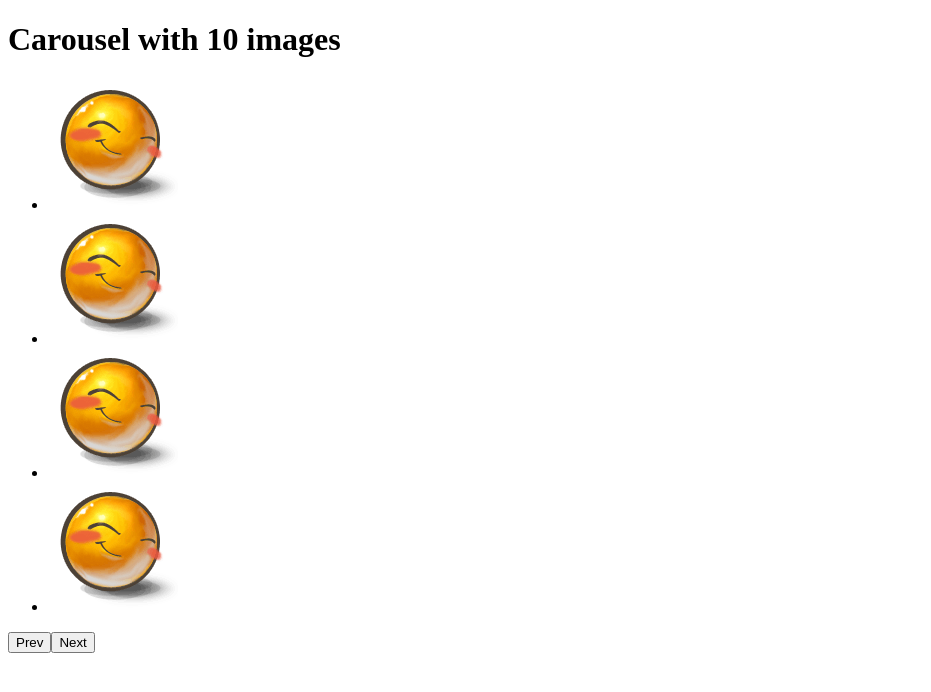
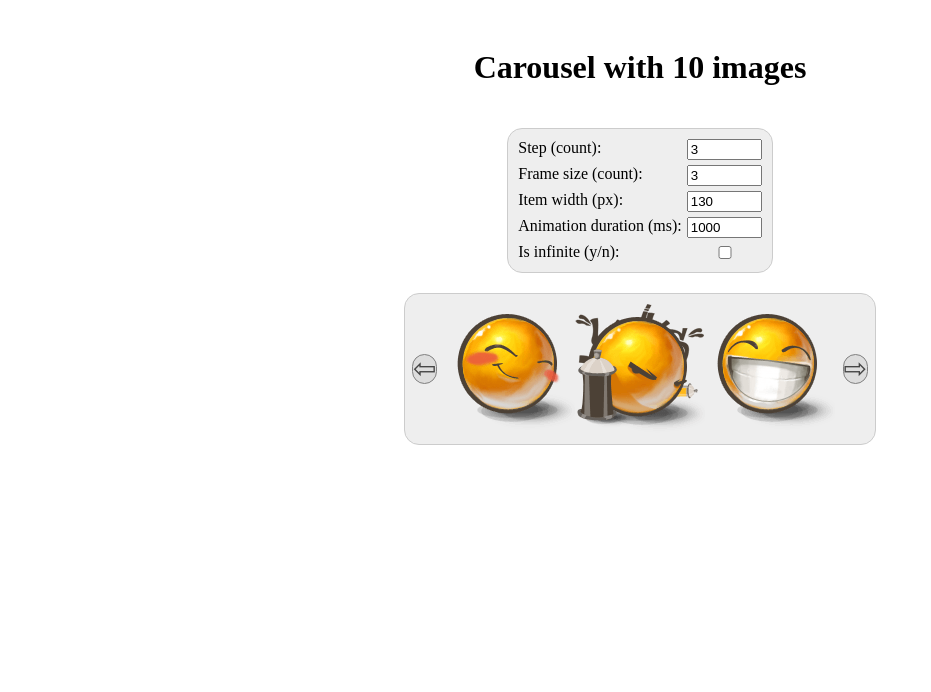
Before and after one commit to mate-academy/react_carousel, a React (Create React App) app: page / in a window 1280 px wide. Shown: the top 692 px of the page, without its empty margins (0-931 px from the left). Built offline with nearby package versions, Linux system fonts and the light colour scheme; the HTML template or start-up script is replaced by a standard one.

Commit message:
solution

```diff
--- a/src/App.scss
+++ b/src/App.scss
@@ -1 +1,7 @@
-// style go here
+.App {
+  display: flex;
+  gap: 20px;
+  flex-direction: column;
+  align-items: center;
+  padding: 20px;
+}
--- a/src/App.tsx
+++ b/src/App.tsx
@@ -1,14 +1,8 @@
 import React from 'react';
 import './App.scss';
-import Carousel from './components/Carousel';
+import { CarouselForm } from './components/CarouselForm';
 
-interface State {
-  images: string[];
-}
-
-class App extends React.Component<{}, State> {
-  state = {
-    images: [
+const imagesFromServer = [
   './img/1.png',
   './img/2.png',
   './img/3.png',
@@ -19,21 +13,17 @@ class App extends React.Component<{}, State> {
   './img/8.png',
   './img/9.png',
   './img/10.png',
-    ],
-  };
+];
 
-  render() {
-    const { images } = this.state;
-
+const App: React.FC = () => {
   return (
     <div className="App">
       {/* eslint-disable-next-line */}
-        <h1>Carousel with {images.length} images</h1>
+      <h1 data-cy="title">Carousel with {imagesFromServer.length} images</h1>
 
-        <Carousel />
+      <CarouselForm images={imagesFromServer} />
     </div>
   );
-  }
-}
+};
 
 export default App;
--- a/src/components/Carousel.scss
+++ /dev/null
@@ -1 +0,0 @@
-// style go here
--- a/src/components/Carousel.tsx
+++ /dev/null
@@ -1,18 +0,0 @@
-import React from 'react';
-import './Carousel.scss';
-
-const Carousel: React.FC = () => (
-  <div className="Carousel">
-    <ul className="Carousel__list">
-      <li><img src="./img/1.png" alt="1" /></li>
-      <li><img src="./img/1.png" alt="2" /></li>
-      <li><img src="./img/1.png" alt="3" /></li>
-      <li><img src="./img/1.png" alt="4" /></li>
-    </ul>
-
-    <button type="button">Prev</button>
-    <button type="button">Next</button>
-  </div>
-);
-
-export default Carousel;
--- /dev/null
+++ b/src/components/Carousel/Carousel.scss
@@ -0,0 +1,62 @@
+.Carousel {
+  position: relative;
+  padding: 10px 40px;
+  border: 1px solid #ccc;
+  border-radius: 15px;
+  background: #eee;
+
+  &__container {
+    overflow: hidden;
+  }
+
+  &__list {
+    margin: 0;
+    padding: 0;
+    list-style: none;
+    font-size: 0;
+  }
+
+  &__item {
+    display: inline-block;
+  }
+
+  &__image {
+    display: block;
+  }
+}
+
+.Arrow {
+  position: absolute;
+  top: 50%;
+  transform: translateY(-50%);
+  padding: 0;
+  background: #ddd;
+  border-radius: 15px;
+  border: 1px solid gray;
+  font-size: 28px;
+  line-height: 28px;
+  color: #444;
+  display: block;
+
+  &:focus {
+    outline: none;
+  }
+
+  &:hover {
+    background: #ccc;
+    cursor: pointer;
+  }
+
+  &:disabled {
+    background: #ddd;
+    cursor: not-allowed;
+  }
+
+  &--Prev {
+    left: 7px;
+  }
+
+  &--Next {
+    right: 7px;
+  }
+}
--- /dev/null
+++ b/src/components/Carousel/Carousel.tsx
@@ -0,0 +1,133 @@
+import React from 'react';
+import './Carousel.scss';
+
+type Props = {
+  images: string[];
+  step: number;
+  frameSize: number;
+  itemWidth: number;
+  animationDuration: number;
+  infinite: boolean;
+};
+
+type State = {
+  position: number;
+};
+
+export class Carousel extends React.Component<Props, State> {
+  state: Readonly<State> = {
+    position: 0,
+  };
+
+  handleNextClick = () => {
+    const { position } = this.state;
+    const {
+      infinite,
+      images,
+      itemWidth,
+      step,
+      frameSize,
+    } = this.props;
+
+    const maxRight = itemWidth * (frameSize - images.length);
+    const stepWidth = itemWidth * step;
+    const currentLeft = Math.max((position - stepWidth), maxRight);
+
+    this.setState({
+      position: (position === maxRight && infinite)
+        ? 0
+        : currentLeft,
+    });
+  };
+
+  handlePrevClick = () => {
+    const { position } = this.state;
+    const {
+      infinite,
+      images,
+      itemWidth,
+      step,
+      frameSize,
+    } = this.props;
+
+    const maxRight = itemWidth * (frameSize - images.length);
+    const stepWidth = itemWidth * step;
+    const currentLeft = Math.min((position + stepWidth), 0);
+
+    this.setState({
+      position: (position === 0 && infinite)
+        ? maxRight
+        : currentLeft,
+    });
+  };
+
+  render() {
+    const { position } = this.state;
+    const {
+      images,
+      frameSize,
+      itemWidth,
+      animationDuration,
+      infinite,
+    } = this.props;
+
+    return (
+      <div className="Carousel">
+        <button
+          type="button"
+          className="Arrow Arrow--Prev"
+          disabled={(!infinite && position === 0)}
+          onClick={this.handlePrevClick}
+        >
+          ⇦
+        </button>
+
+        <div
+          className="Carousel__container"
+          style={{
+            width: `${frameSize * itemWidth}px`,
+            height: `${itemWidth}px`,
+          }}
+        >
+          <ul
+            className="Carousel__list"
+            style={{
+              width: `${images.length * itemWidth}px`,
+              marginLeft: `${position}px`,
+              transition: `margin-left ${animationDuration}ms`,
+            }}
+          >
+            {images.map((imageUrl, index) => (
+              <li
+                key={imageUrl}
+                className="Carousel__item"
+              >
+                <img
+                  className="Carousel__image"
+                  src={imageUrl}
+                  alt={`${index + 1}`}
+                  style={{
+                    width: `${itemWidth}px`,
+                    height: `${itemWidth}px`,
+                  }}
+                />
+              </li>
+            ))}
+          </ul>
+        </div>
+
+        <button
+          data-cy="next"
+          type="button"
+          disabled={
+            !infinite && position === itemWidth * (frameSize - images.length)
+          }
+          className="Arrow Arrow--Next"
+          onClick={this.handleNextClick}
+        >
+          ⇨
+        </button>
+      </div>
+    );
+  }
+}
--- /dev/null
+++ b/src/components/Carousel/index.tsx
@@ -0,0 +1 @@
+export * from './Carousel';
--- /dev/null
+++ b/src/components/CarouselForm/CarouselForm.scss
@@ -0,0 +1,18 @@
+.inputForm {
+  display: grid;
+  gap: 5px;
+  grid-template-columns: max-content 75px;
+
+  padding: 10px;
+  border: 1px solid #ccc;
+  border-radius: 15px;
+  background: #eee;
+
+  &__label {
+    display: inline-block;
+  }
+
+  &__input {
+    display: inline-block;
+  }
+}
--- /dev/null
+++ b/src/components/CarouselForm/CarouselForm.tsx
@@ -0,0 +1,135 @@
+import React from 'react';
+import './CarouselForm.scss';
+import { Carousel } from '../Carousel';
+
+type Props = {
+  images: string[];
+};
+
+type State = {
+  step: number;
+  frameSize: number;
+  itemWidth: number;
+  animationDuration: number;
+  infinite: boolean;
+};
+
+export class CarouselForm extends React.Component<Props, State> {
+  state: Readonly<State> = {
+    step: 3,
+    frameSize: 3,
+    itemWidth: 130,
+    animationDuration: 1000,
+    infinite: false,
+  };
+
+  updateSettings = (event: React.ChangeEvent<HTMLInputElement>) => {
+    const { name, value } = event.currentTarget;
+    const stateValue = (name === 'infinite')
+      ? event.currentTarget.checked
+      : +value;
+
+    this.setState(previousState => ({
+      ...previousState,
+      [name]: stateValue,
+    }));
+  };
+
+  render() {
+    const { images } = this.props;
+    const {
+      step,
+      frameSize,
+      itemWidth,
+      animationDuration,
+      infinite,
+    } = this.state;
+
+    return (
+      <>
+        <form className="inputForm">
+          <label className="inputForm__label" htmlFor="step">
+            Step (count):
+          </label>
+          <input
+            id="step"
+            name="step"
+            className="inputForm__input"
+            type="number"
+            min="1"
+            max={images.length}
+            step="1"
+            value={step}
+            required
+            onChange={this.updateSettings}
+          />
+
+          <label className="inputForm__label" htmlFor="frameSize">
+            Frame size (count):
+          </label>
+          <input
+            id="frameSize"
+            name="frameSize"
+            className="inputForm__input"
+            type="number"
+            min="1"
+            step="1"
+            max={images.length}
+            value={frameSize}
+            required
+            onChange={this.updateSettings}
+          />
+
+          <label className="inputForm__label" htmlFor="itemWidth">
+            Item width (px):
+          </label>
+          <input
+            id="itemWidth"
+            name="itemWidth"
+            className="inputForm__input"
+            type="number"
+            min="50"
+            max="200"
+            step="10"
+            value={itemWidth}
+            required
+            onChange={this.updateSettings}
+          />
+
+          <label className="inputForm__label" htmlFor="animationDuration">
+            Animation duration (ms):
+          </label>
+          <input
+            id="animationDuration"
+            name="animationDuration"
+            className="inputForm__input"
+            type="number"
+            min="0"
+            max="5000"
+            step="100"
+            value={animationDuration}
+            required
+            onChange={this.updateSettings}
+          />
+
+          <label className="inputForm__label" htmlFor="infinite">
+            Is infinite (y/n):
+          </label>
+          <input
+            id="infinite"
+            name="infinite"
+            className="inputForm__input"
+            type="checkbox"
+            checked={infinite}
+            onChange={this.updateSettings}
+          />
+        </form>
+
+        <Carousel
+          images={images}
+          {...this.state}
+        />
+      </>
+    );
+  }
+}
--- /dev/null
+++ b/src/components/CarouselForm/index.tsx
@@ -0,0 +1 @@
+export * from './CarouselForm';
```
Lines whose indentation alone changed are shown as unchanged.
